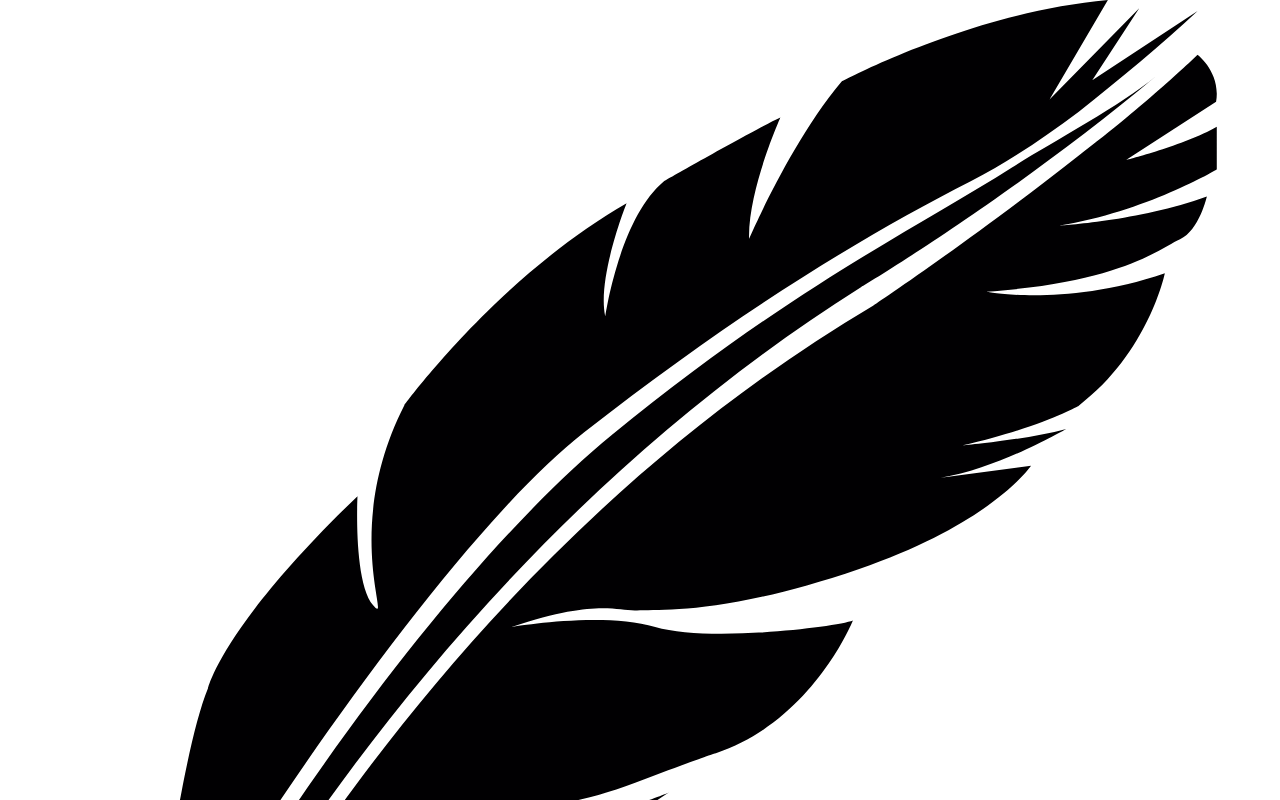
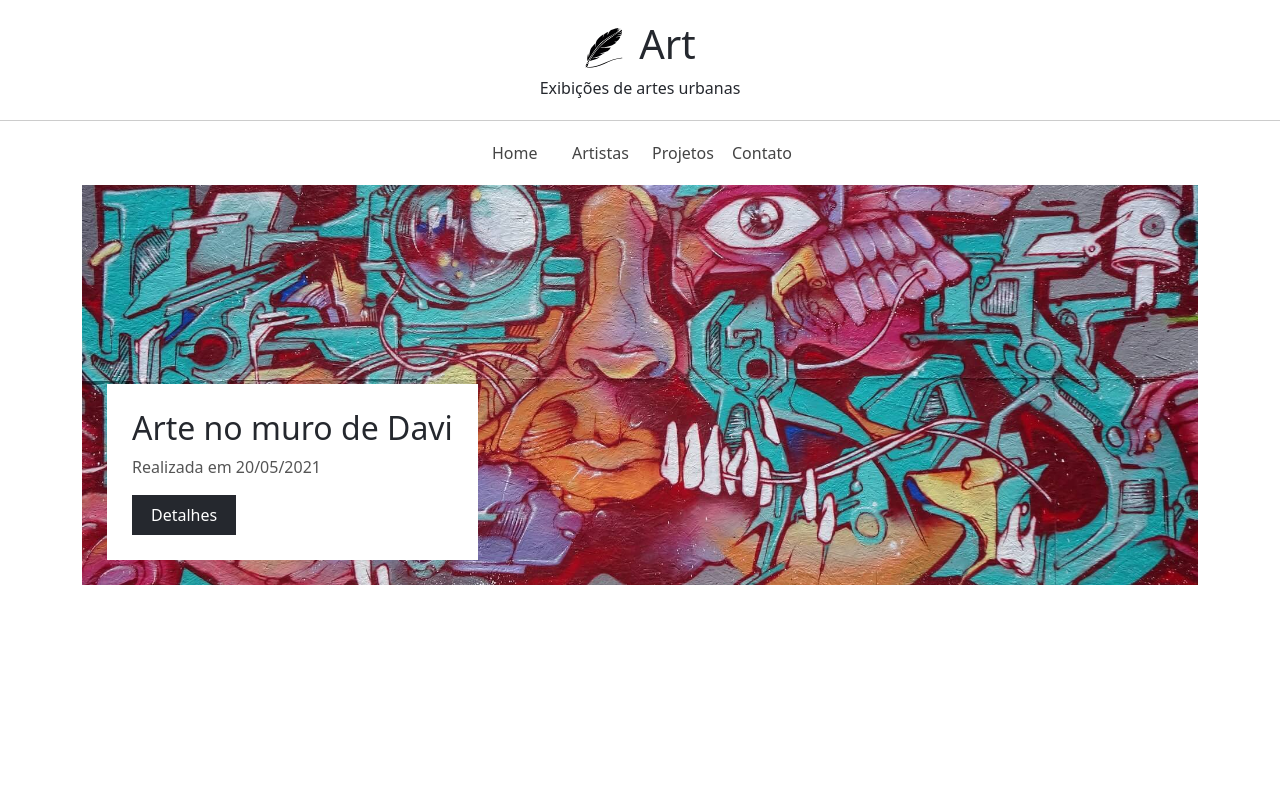
Before and after one commit to israelsanttana/art-exhibition-bootstrap, a plain HTML site: page index.html in a window 1280 px wide. Shown: the top 800 px of the page. Drawn offline with nearby package versions, Linux system fonts and the light colour scheme.

Commit message:
feat: adicona: - Estilo da navbar e header. - Estrutura e estilo do primeiro banner

```diff
--- a/index.html
+++ b/index.html
@@ -19,17 +19,30 @@
                 <img src="./img/art_logo.svg" alt="Art" id="logo">
                 <h1>Art</h1>
             </div>
-            <p>Exibições Artes Urbanas</p>
+            <p>Exibições de artes urbanas</p>
         </header>
 
         <nav id="navbar" class="container">
-            <div class="row justify-content center" >
+            <div class="row justify-content-center" >
                 <a href="#">Home</a>
                 <a href="#">Artistas</a>
                 <a href="#">Projetos</a>
                 <a href="#">Contato</a>
             </div>
         </nav>
+
+        <div class="container" id="main-image-container">
+            <div class="main-image center-image">
+                <div class="main-image-info">
+                    <h2>Arte no muro de Davi</h2>
+                    <p class="secondary-color">Realizada em 20/05/2021</p>
+                    <a href="#" class="btn">Detalhes</a>
+
+                </div>
+
+            </div>
+
+        </div>
     </div>
 
 
--- a/styles.css
+++ b/styles.css
@@ -7,7 +7,7 @@ a, i {
     text-decoration: none;
 }
 
-.secondar-color {
+.secondary-color {
     color: #555;
 }
 
@@ -28,3 +28,60 @@ a, i {
     background-color: #333;
     color: #fff;
 }
+
+
+/* header */
+
+#header {
+    text-align: center;
+    padding: 20px;
+    border-bottom: 1px solid #ccc;
+}
+
+#header p {
+    margin-bottom: 0;
+}
+
+#logo-container {
+    display: flex;
+    justify-content: center;
+}
+
+#logo {
+    width: 40px;
+    margin-right: 15px;
+}
+
+/* navbar */
+
+#navbar  {
+    margin: 10px auto;
+    padding: 10px;
+
+}
+
+#navbar a {
+    width: 80px;
+    color: #444;
+}
+
+#navbar a:hover {
+    color: #C1B696;
+}
+
+/* main image */
+
+.main-image {
+    height: 400px;
+    background-image: url(./img/g_1.jpg);
+    margin-bottom: 30px;
+    position: relative;
+}
+
+.main-image-info {
+    background-color: #fff;
+    padding: 25px;
+    position: absolute;
+    left: 25px;
+    bottom: 25px;
+}
```
